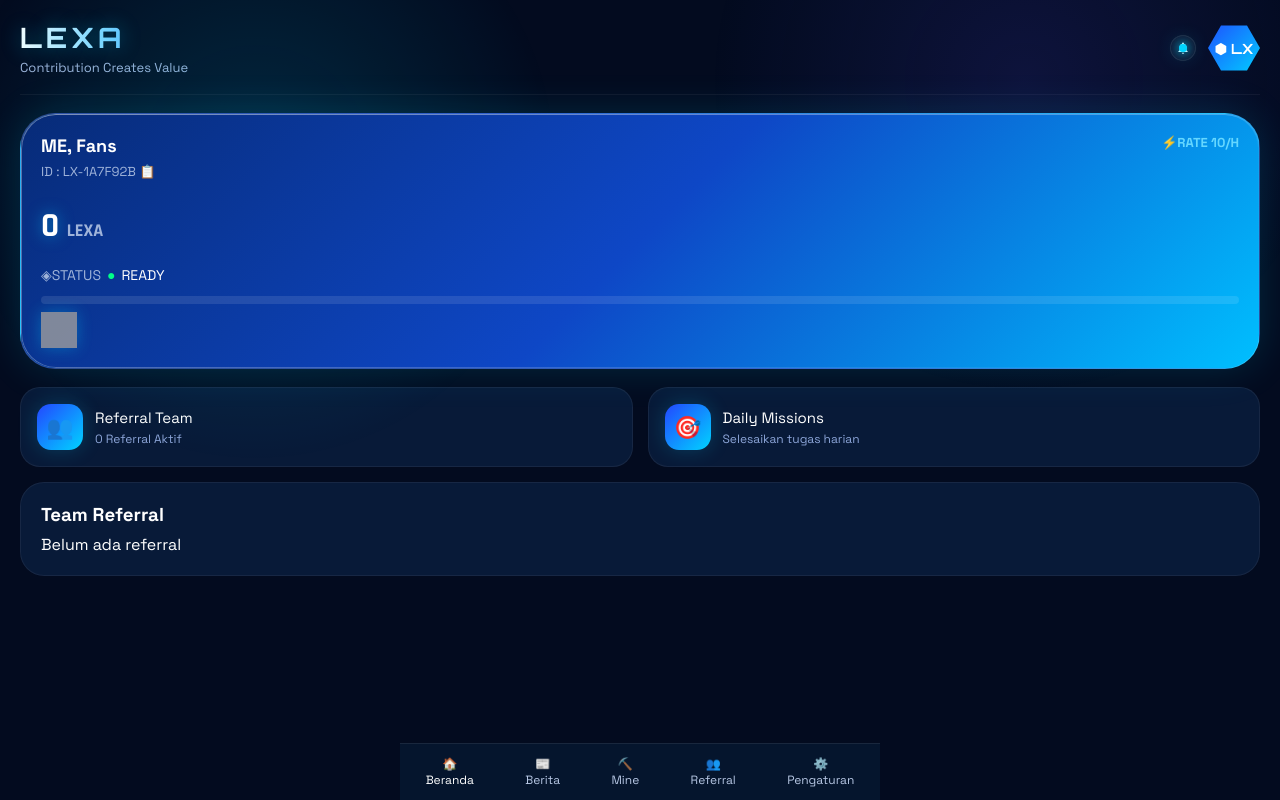
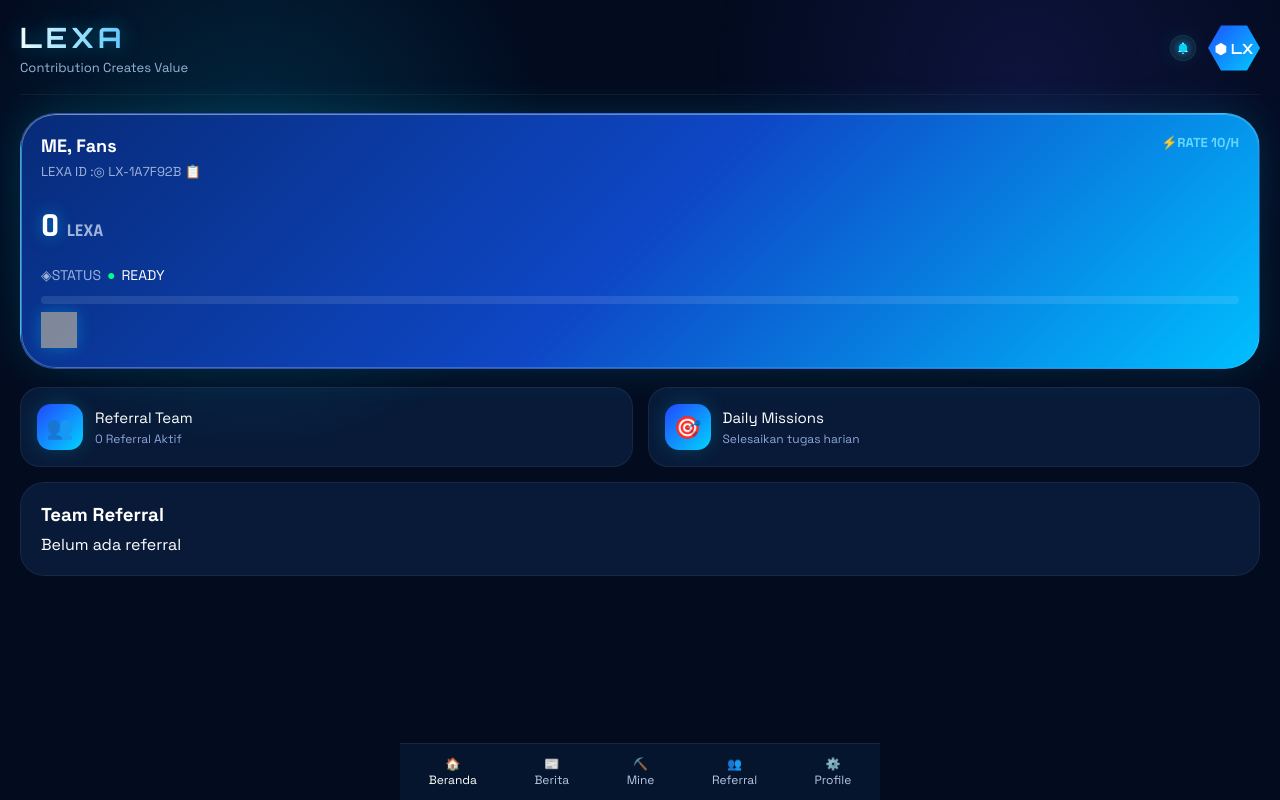
Before and after one commit to lexaanet/LEXA-network, a plain HTML site: page index.html in a window 1280 px wide. Drawn offline with Linux system fonts and the light colour scheme; no server answers; grey boxes are pictures that could not be loaded.

Commit message:
Add files via upload

```diff
--- a/index.html
+++ b/index.html
@@ -894,7 +894,7 @@
 font-size:13px;
 color:#9FB3D9;
 ">
-ID :
+LEXA ID :◎
 <span id="userIdShort">
 LX-1A7F92B
 </span>
@@ -1099,10 +1099,10 @@
 
 <div class="page" id="settings">
 
-   <h2>Pengaturan</h2>
+   <h2>Profile</h2>
 
    <div class="card">
-      Profil, Wallet
+      Profil
    </div>
 
    <div id="authPage" class="card auth-card">
@@ -1323,7 +1323,7 @@
 </div>
 
 <div class="nav-item" onclick="showPage('settings',this)">
-⚙️<br>Pengaturan
+⚙️<br>Profile
 </div>
 
 </div>
```
